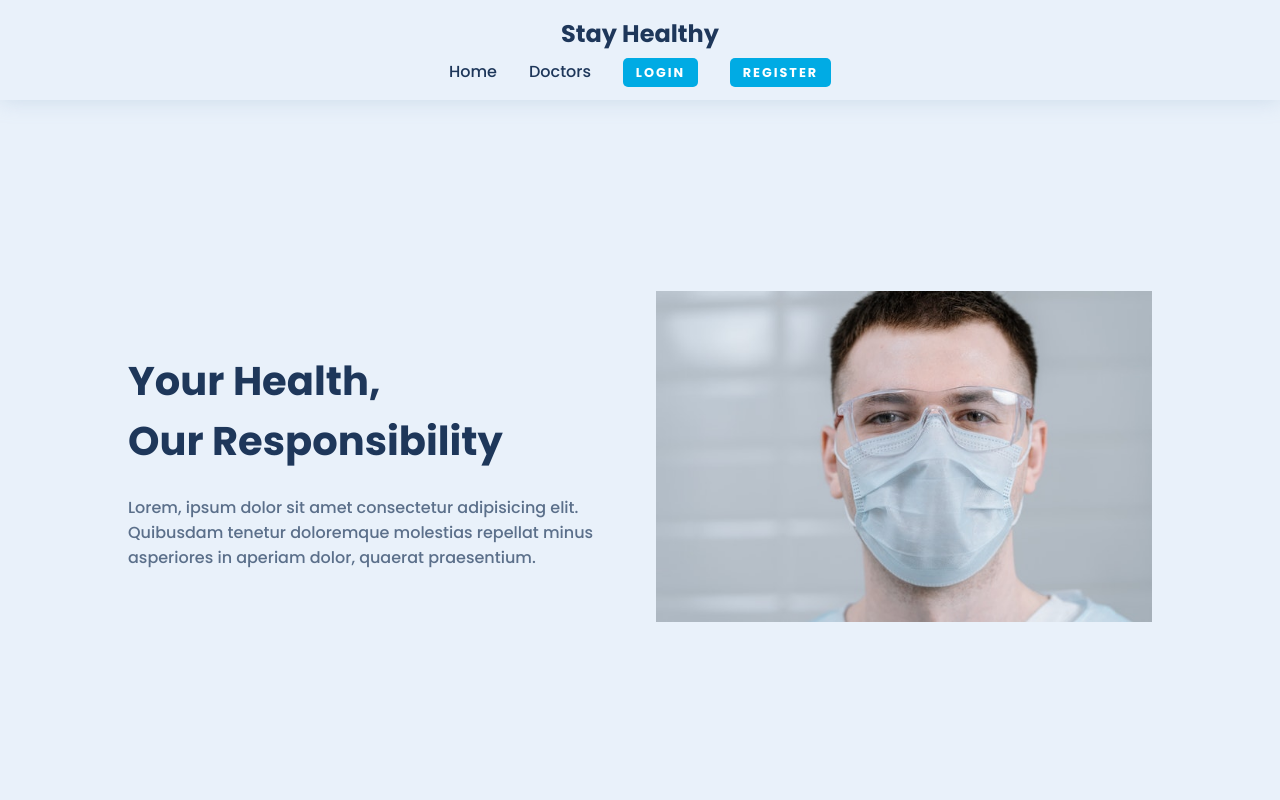
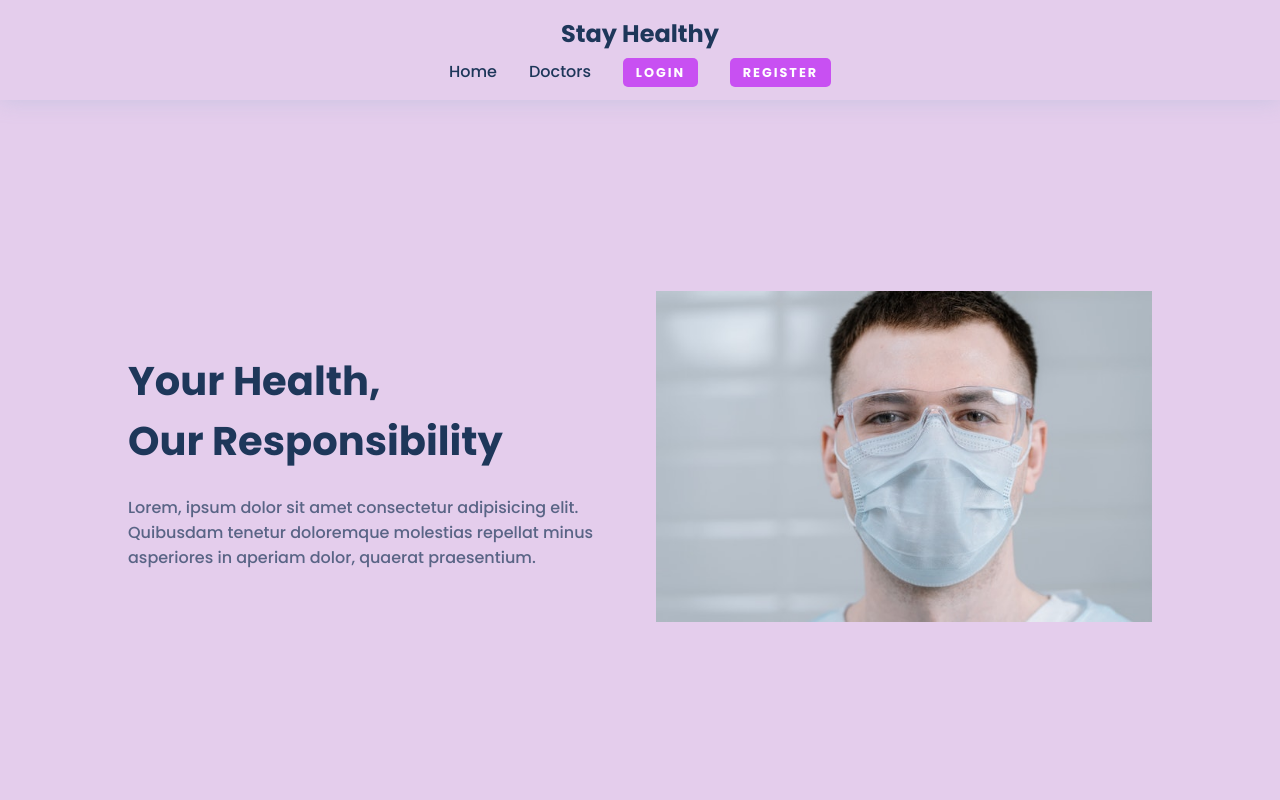
Before and after one commit to MrNiNaD/stayhealthy, a React (Create React App) app in the folder client/: page / in a window 1280 px wide. Shown: the top 800 px of the page. Built offline with nearby package versions, Linux system fonts and the light colour scheme; no server answers.

Commit message:
feat: purple theme added

```diff
--- a/client/public/index.html
+++ b/client/public/index.html
@@ -44,8 +44,7 @@
       content="https://github.com/Avinash905/HealthBooker/assets/56786344/983e6ca7-835c-4d7f-accc-7497db1a64e4"
     />
     <link rel="apple-touch-icon" sizes="180x180" href="/apple-touch-icon.png" />
-    <link rel="icon" type="image/png" sizes="32x32" href="/favicon-32x32.png" />
-    <link rel="icon" type="image/png" sizes="16x16" href="/favicon-16x16.png" />
+    <link rel="icon" type="image/png" href="/favicon.ico" />
     <link rel="manifest" href="/site.webmanifest" />
     <title>Stay Healthy</title>
   </head>
--- a/client/src/styles/app.css
+++ b/client/src/styles/app.css
@@ -1,9 +1,9 @@
 @import url("https://fonts.googleapis.com/css2?family=Nunito:wght@300;400;500;700;900;1000&family=Poppins:wght@300;500;700;900&family=Quicksand:wght@400;500;600;700&family=Roboto+Condensed:wght@300;400;700&family=Roboto:wght@400;500;700;900&family=Ubuntu:wght@400;500;700&display=swap");
 
 :root {
-  --light-blue: #e9f1fa;
-  --dark-blue: #00abe4;
-  --darker-blue: #0077ff;
+  --light-blue: #e4cdec;
+  --dark-blue: #c850f2;
+  --darker-blue: #8b1cb4;
   --white: #fff;
   --bold-text-color: #1e375a;
   --light-text-color: rgba(30, 55, 90, 0.7);
--- a/client/src/styles/sidebar.css
+++ b/client/src/styles/sidebar.css
@@ -3,8 +3,8 @@
 .sidebar-section {
   background: linear-gradient(
     0deg,
-    rgba(0, 119, 255, 1) 0%,
-    rgba(64, 164, 255, 1) 100%
+    var(--dark-blue) 0%,
+    var(--darker-blue) 100%
   );
   width: 18vw;
   height: 100vh;
--- a/client/src/styles/user.css
+++ b/client/src/styles/user.css
@@ -31,8 +31,8 @@ th {
   text-align: center;
   font-weight: 700;
   padding: 0.3rem 1rem;
-  background-color: rgb(219, 223, 246);
-  color: var(--bold-text-color);
+  background-color: var(--darker-blue);
+  color: var(--white);
 }
 
 tr {
```
Also changed, not shown: 1 other file (tests, documents, lock files or other folders).
